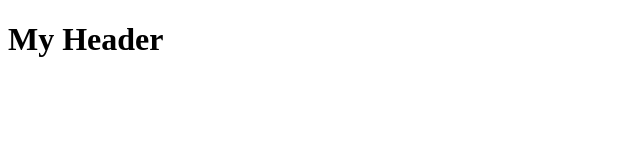
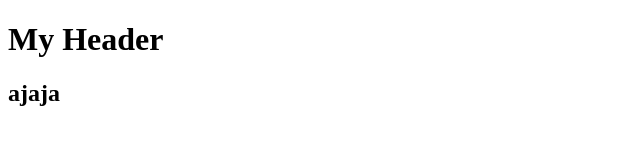
Before and after one commit to pwalen/ShhRemoteRepo, a plain HTML site: page index.html in a window 1280 px wide. Shown: the whole page, without its empty margins (0-640 px from the left). Drawn offline with Linux system fonts and the light colour scheme.

Commit message:
changes on local

```diff
--- a/index.html
+++ b/index.html
@@ -6,6 +6,6 @@
 	</head>
 	<body>
 		<H1>My Header</H1>
-
+		<H2> ajaja </H2>
 	</body>
 </html>
```
